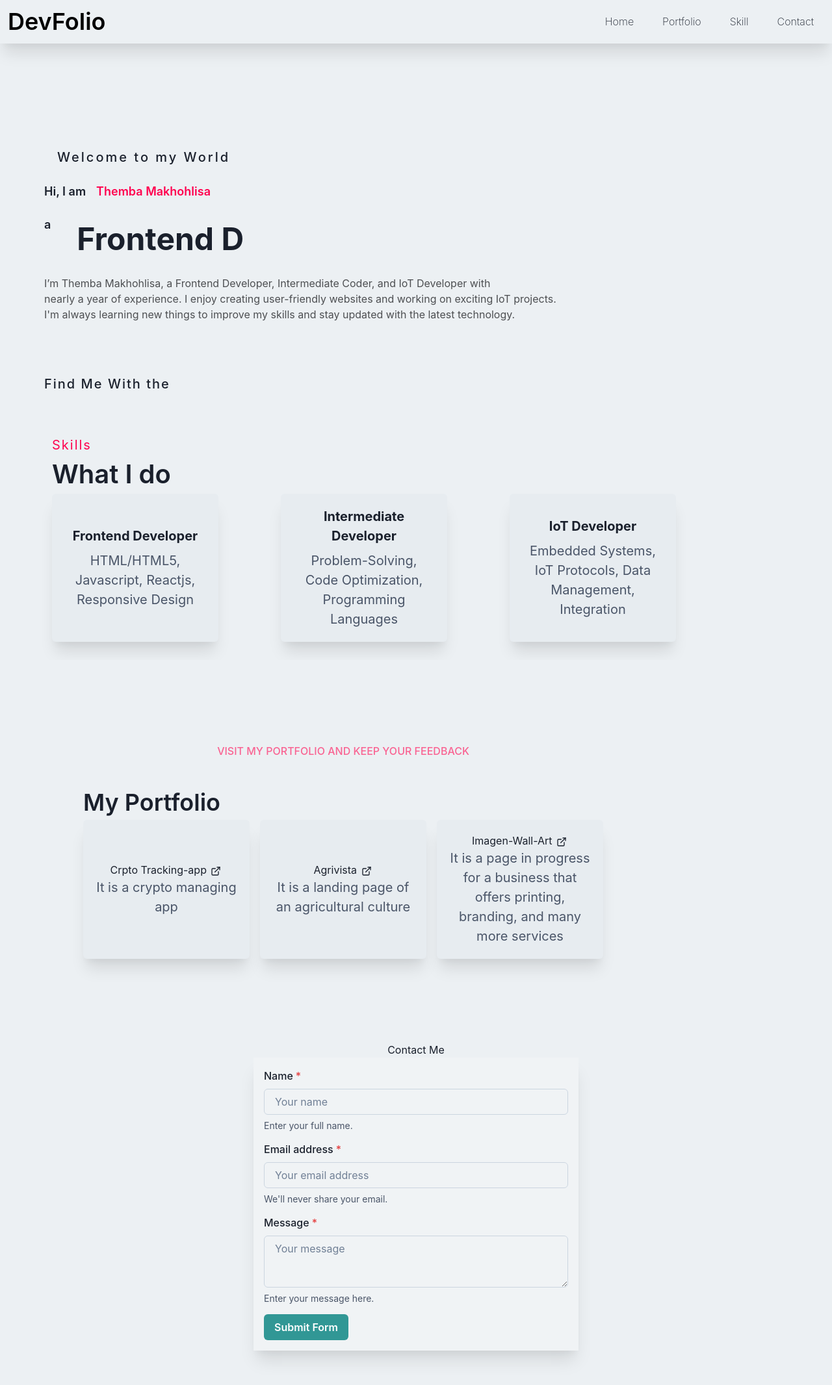
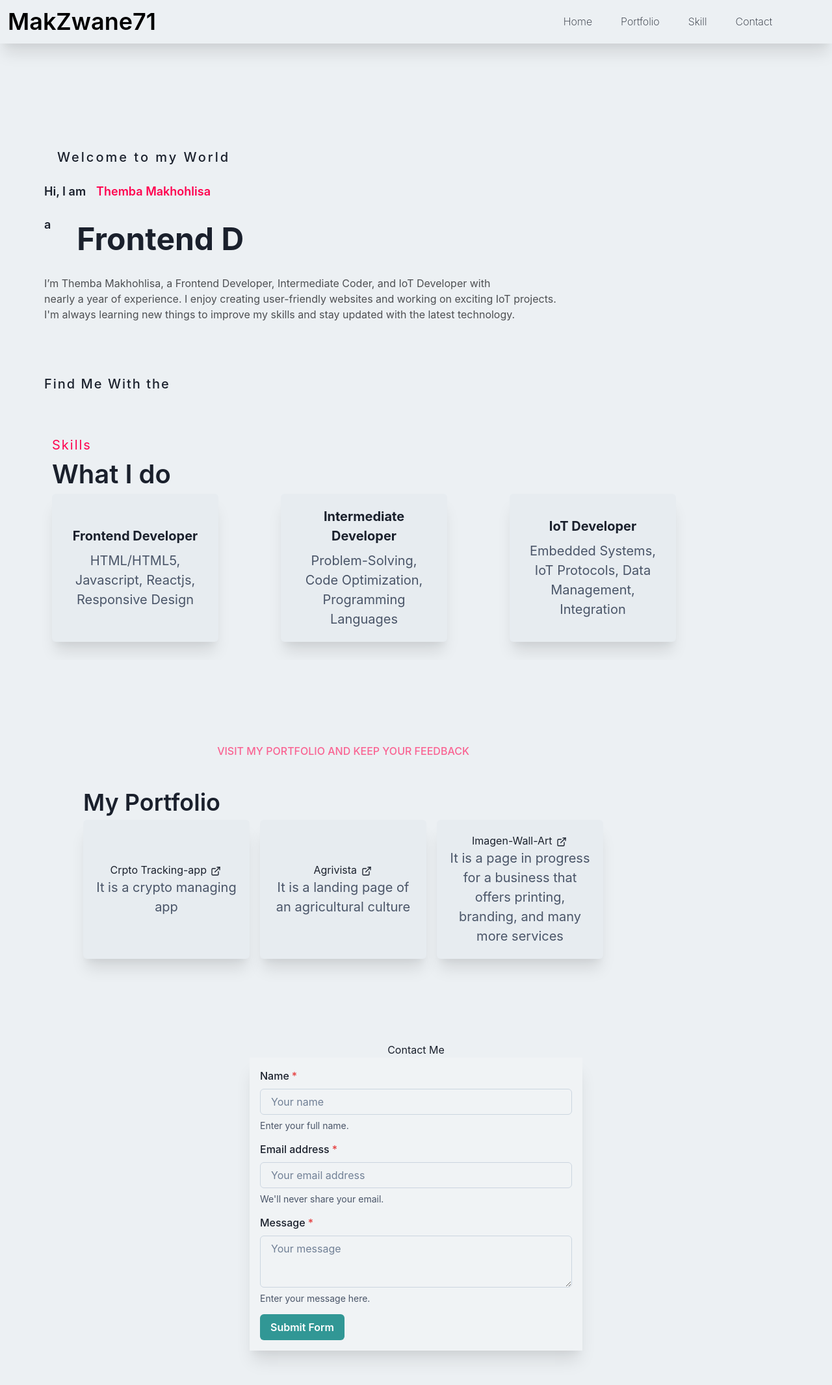
Before and after one commit to Zwane71/Personal-Portfolio, a React (Create React App) app: page / in a window 1280 px wide. Shown: the top 2132 px of the page at 65% size. Built offline with nearby package versions, Linux system fonts and the light colour scheme.

Commit message:
fixed the contact form

```diff
--- a/src/components/contact/contact.tsx
+++ b/src/components/contact/contact.tsx
@@ -70,7 +70,7 @@ function Contact() {
 			<Box
 				bg={"#f0f3f5"}
 				boxShadow={"xl"}
-				w={500}
+				w={{ base: "90%", sm: "80%", md: "70%", lg: "50%", xl: "40%" }}
 				mb={32}
 				mx='auto'
 				p={4}
--- a/src/components/navbar/LeftContain.tsx
+++ b/src/components/navbar/LeftContain.tsx
@@ -5,7 +5,7 @@ export default function LeftContent() {
 		<Flex gap={4}>
 			<Heading color='black' fontWeight={600}>
 				{" "}
-				DevFolio
+				MakZwane71
 			</Heading>
 		</Flex>
 	);
--- a/src/components/navbar/RightContain.tsx
+++ b/src/components/navbar/RightContain.tsx
@@ -47,6 +47,7 @@ export default function RightContent({ items }: RightContentProps) {
 			{/* List of items */}
 			<List
 				gap={3}
+				mr={16}
 				flexDirection={{ base: "column", md: "row" }} // Adjust flex direction for mobile vs desktop
 				position={{ base: "absolute", md: "static" }}
 				bg={{ base: "white", md: "transparent" }}
```
